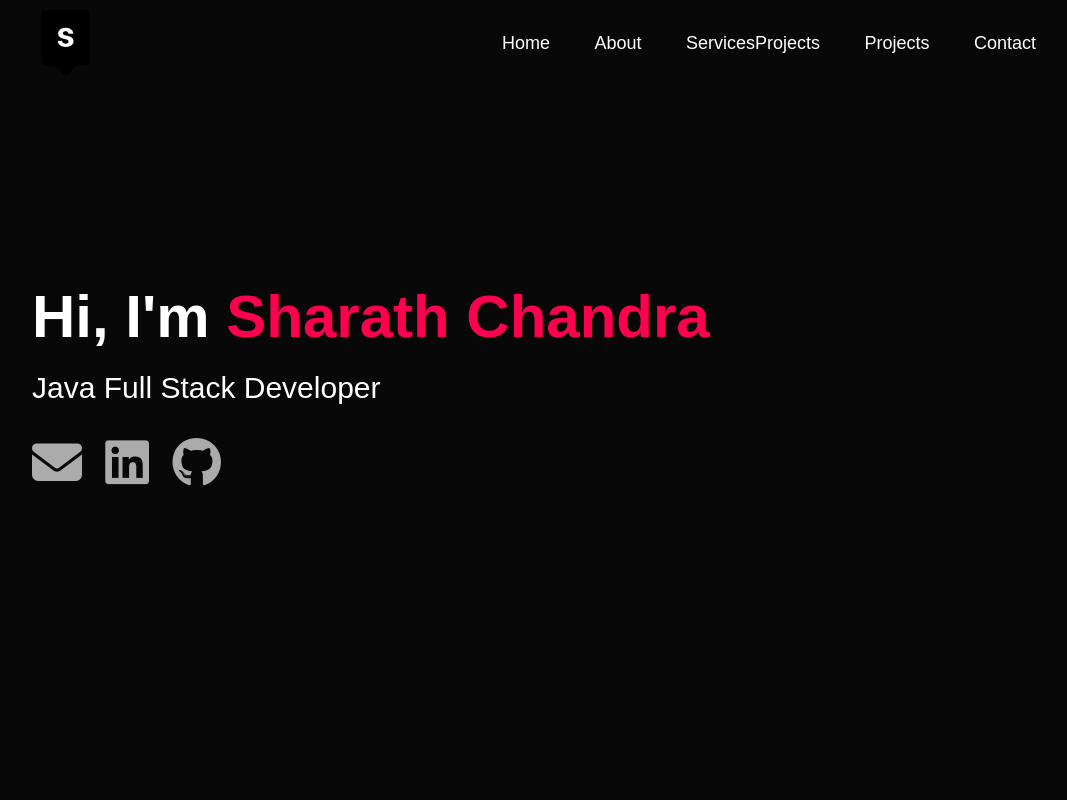
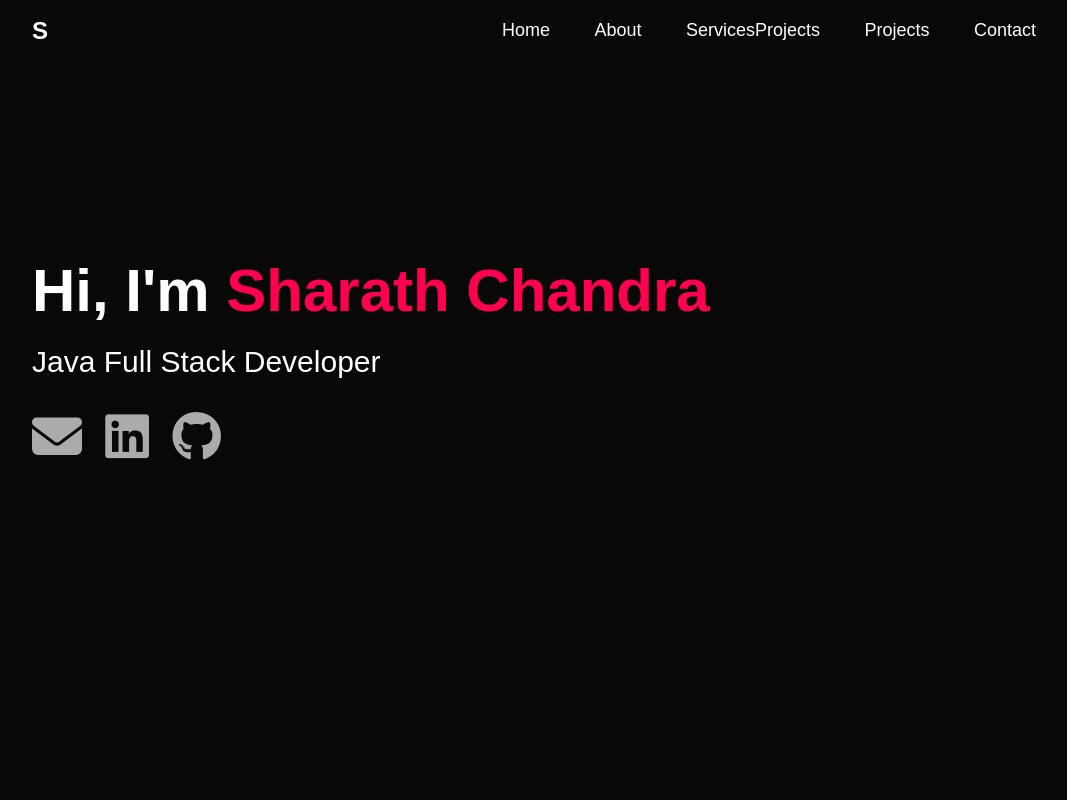
Before and after one commit to SharathKasthala/Portfolio, a plain HTML site: page index.html in a window 1280 px wide. Shown: the top 800 px of the page, without its empty margins (96-1163 px from the left). Drawn offline with Linux system fonts and the light colour scheme.

Commit message:
Update index.html

```diff
--- a/index.html
+++ b/index.html
@@ -12,7 +12,7 @@
     <div id="header">
         <div class="container">
             <nav>
-                <img src="/images/logo.png" class="logo">
+                <h1>S</h1>
                 <ul id="side-menu">
                     <li><a href="#header">Home</a></li>
                     <li><a href="#about">About</a></li>
```
